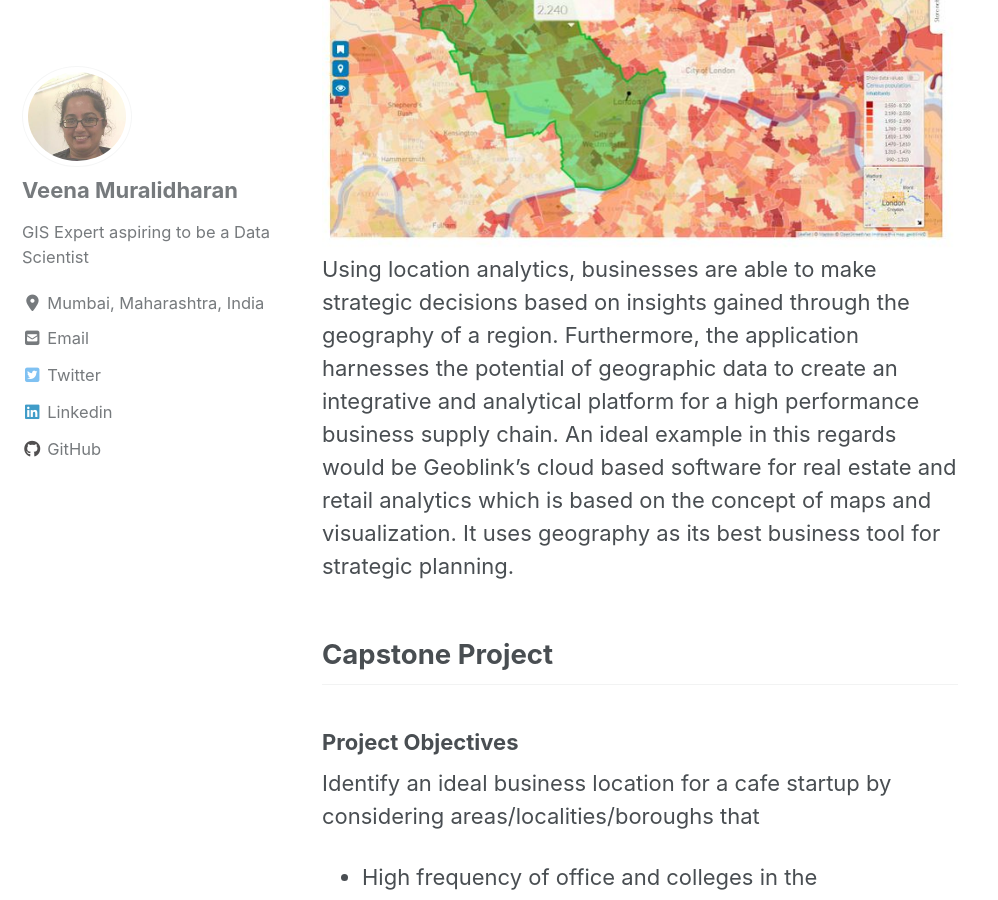
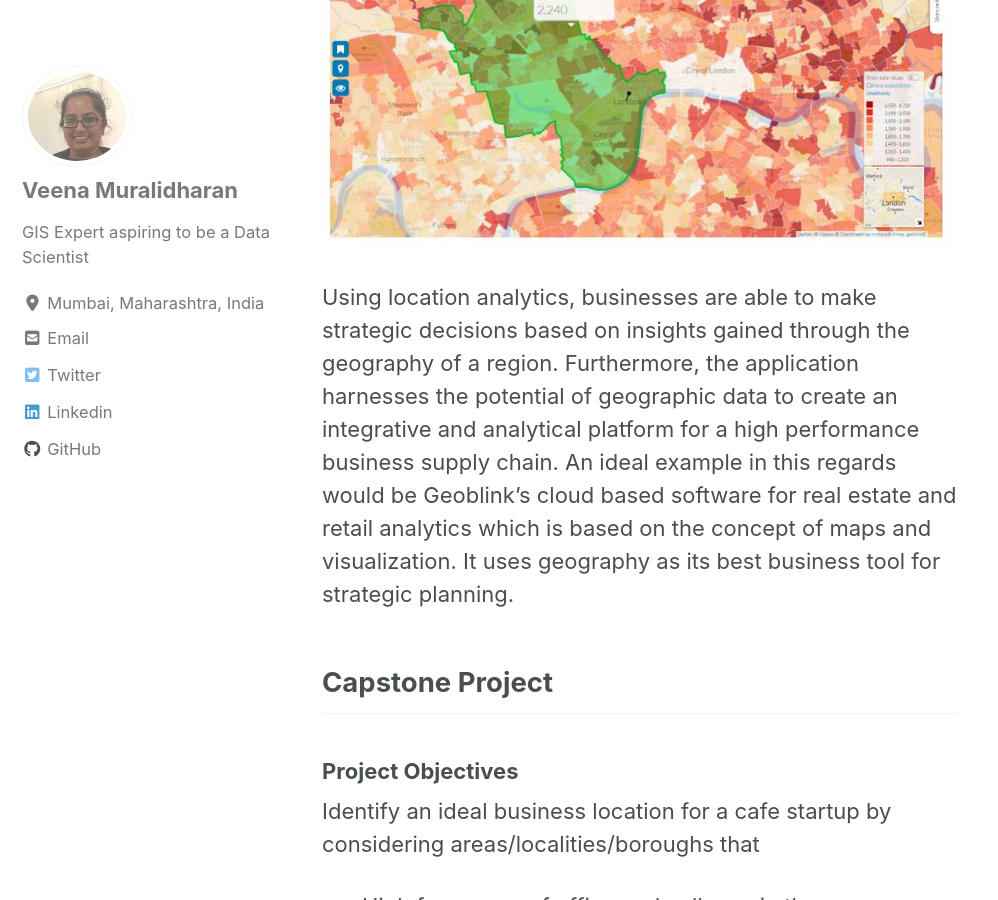
Before and after one commit to veena1486/veena1486.github.io, a Jekyll site: the page built from _posts/2019-11-26-locint.md, in a window 1280 px wide and 900 px high, scrolled down 2040 px. Shown: the whole window, without its empty margins (0-998 px from the left). Built offline with Jekyll 4.4.1, drawn with Linux system fonts in a browser that asks for light colours; cached includes are drawn as plain includes; nearby versions of some CDN libraries.

Commit message:
Update 2019-11-26-locint.md

```diff
--- a/_posts/2019-11-26-locint.md
+++ b/_posts/2019-11-26-locint.md
@@ -20,7 +20,8 @@ This machine learning algorithm can be performed using historical geographic dat
 >>“Geography brings together and allows us to analyze different data using location indicators, from the ping of an iBeacon, to a barcode scan, to where a coupon is used, to tracking anonymous shoppers in stores and malls.”
                                     - From Bricks to Clicks: How Location Intelligence is Changing Retail, ESRI Insider
 
-![Geoblink Application](https://github.com/veena1486/veena1486.github.io/blob/master/images/capstone/Geoblink.png)
+![Geoblink Application](https://github.com/veena1486/veena1486.github.io/blob/master/images/capstone/Geoblink.png)<br>
+
 Using location analytics, businesses are able to make strategic decisions based on insights gained through the geography of a region. Furthermore, the application harnesses the potential of geographic data to create an integrative and analytical platform for a high performance business supply chain. An ideal example in this regards would be Geoblink’s cloud based software for real estate and retail analytics which is based on the concept of maps and visualization. It uses geography as its best business tool for strategic planning.
 
 ## **Capstone Project**
```
Also changed, not shown: other parts of _posts/2019-11-26-locint.md (+2 -0 lines).
